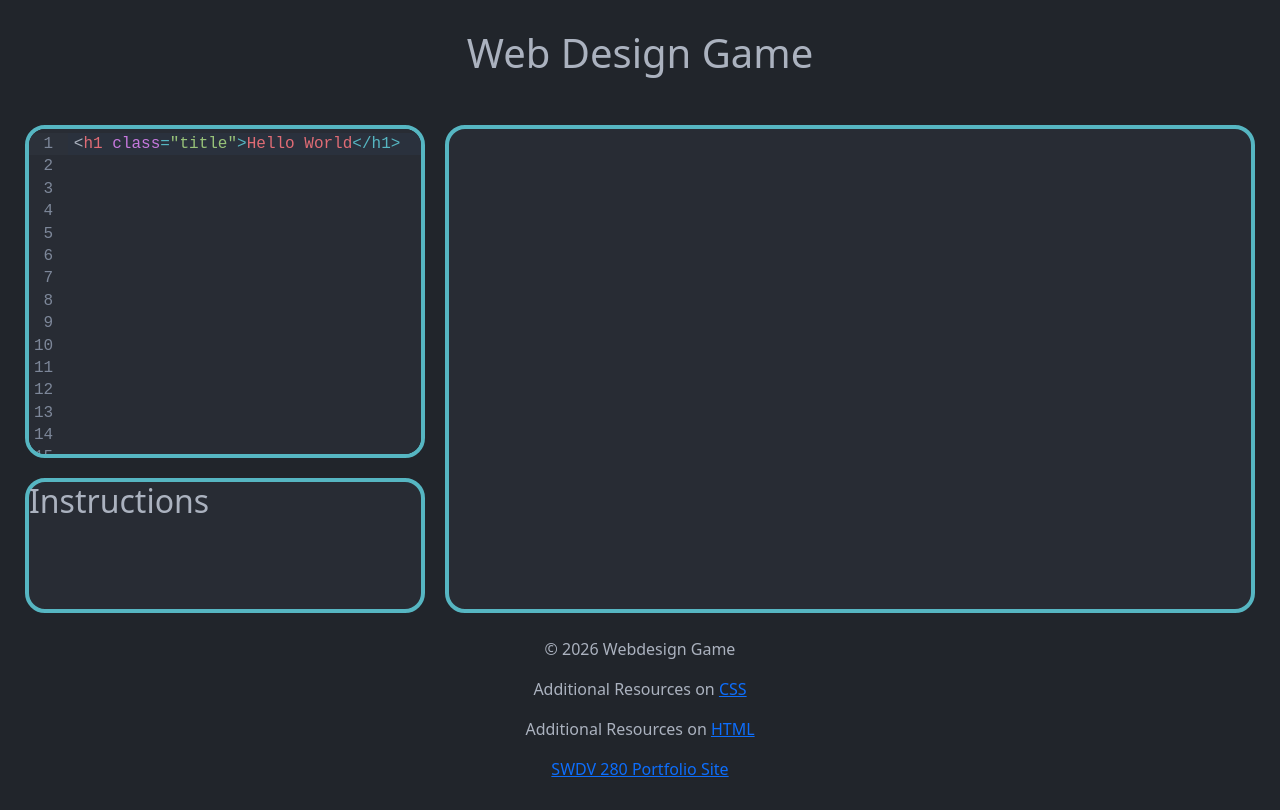
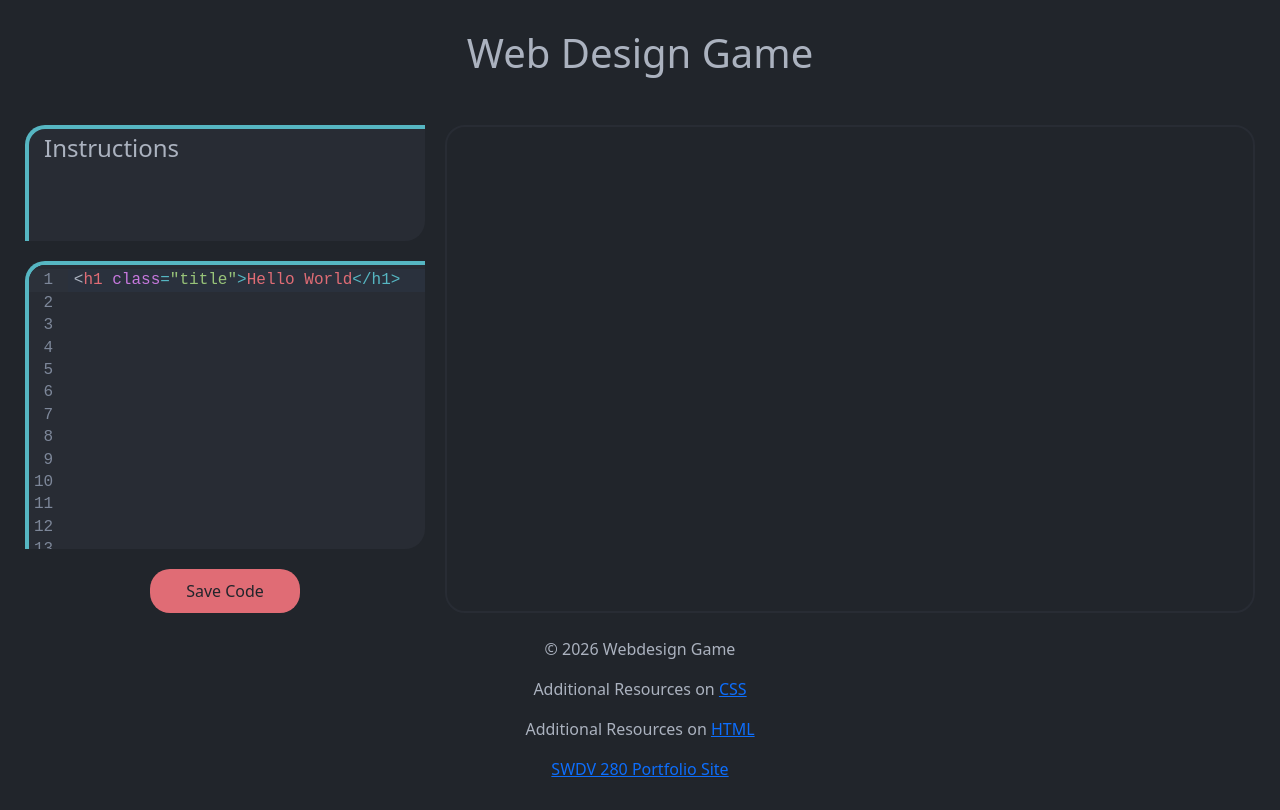
Before and after one commit to DevinneLeigh/Web-Design-Game, a Vue app: page / in a window 1280 px wide. Built offline with nearby package versions, Linux system fonts and the light colour scheme.

Commit message:
Add button component. Add logic to save user input to local storage. Style updates.

```diff
--- a/src/assets/styles/main.scss
+++ b/src/assets/styles/main.scss
@@ -65,6 +65,10 @@ $xxl: 1400px;
   color: $light;
 }
 
+h2 {
+  margin: 5px 15px;
+  font-size: 24px;
+}
 .game-window {
   display: flex;
   flex-flow: column;
@@ -104,8 +108,8 @@ $xxl: 1400px;
 
 
 .output {
-  background-color: $dark2;
-  border: solid 5px $blue;
+  background-color: $dark;
+  border: solid 2px $dark2;
   border-radius: 20px;
   width: 100%;
   height: 400px;
@@ -121,6 +125,24 @@ $xxl: 1400px;
 }
 
 .custom-border {
-  border: solid 4px $blue;
+  border-left: solid 4px $blue;
+  border-top: solid 4px $blue;
+  border-top-left-radius: 20px;
+  border-bottom-right-radius: 20px;
+}
+
+.custom-button {
+  background-color: $pink;
+  color: $dark;
+  border: none;
+  padding: 10px 20px;
   border-radius: 20px;
+  width: 150px;
+  margin: auto;
+  cursor: pointer;
+  font-size: 16px;
+  transition: background-color 0.3s ease;
+  &:hover {
+    background-color: darken($pink, 8%);
+  }
 }
--- /dev/null
+++ b/src/components/Button.vue
@@ -0,0 +1,20 @@
+<template>
+  <button :class="buttonClass" @click="handleClick">
+    {{ label }}
+  </button>
+</template>
+
+<script setup>
+import { defineProps, defineEmits } from 'vue'
+
+const props = defineProps({
+  label: { type: String, default: 'Continue' },
+  buttonClass: { type: String, default: '' }
+})
+
+const emit = defineEmits(['action'])
+
+function handleClick() {
+  emit('action')
+}
+</script>
--- a/src/components/CodeEditor.vue
+++ b/src/components/CodeEditor.vue
@@ -3,18 +3,28 @@
 </template>
 
 <script setup>
-import { onMounted, ref } from 'vue'
+import { ref, onMounted, defineExpose } from 'vue'
 import { EditorView, basicSetup } from 'codemirror'
 import { javascript } from '@codemirror/lang-javascript'
 import { oneDark } from '@codemirror/theme-one-dark'
 
 const editor = ref(null)
+let editorView = null
 
 onMounted(() => {
-  new EditorView({
-    doc: "<h1 class=\"title\">Hello World</h1>\n" + "\n".repeat(18),
+  const savedContent = localStorage.getItem("editorContent") || "<h1 class=\"title\">Hello World</h1>\n" + "\n".repeat(18)
+
+  editorView = new EditorView({
+    doc: savedContent,
     extensions: [basicSetup, javascript(), oneDark],
     parent: editor.value
   })
 })
+
+function getContent() {
+  return editorView ? editorView.state.doc.toString() : ""
+}
+
+defineExpose({ getContent })
+
 </script>
--- a/src/components/GameWindow.vue
+++ b/src/components/GameWindow.vue
@@ -1,22 +1,37 @@
 <template>
   <div class="game-window">
     <div class="left-side">
+      <div class="instructions custom-border">
+        <GameInstructions />
+      </div>
       <div class="editor custom-border">
-        <CodeEditor></CodeEditor>
+        <CodeEditor ref="editorRef" />
       </div>
-    <div class="instructions custom-border">
-      <GameInstructions></GameInstructions>
+      <Button
+        label="Save Code"
+        buttonClass="custom-button"
+        @action="handleSave" />
     </div>
-    </div>
-    <div class="output custom-border">
-      <!-- Placeholder for now -->
-      <CodeOutput></CodeOutput>
+    <div class="output">
+      <CodeOutput />
     </div>
   </div>
 </template>
 
 <script setup>
+import { ref } from 'vue'
 import CodeEditor from './CodeEditor.vue'
 import GameInstructions from './GameInstructions.vue'
-import CodeOutput from './CodeOutput.vue';
+import CodeOutput from './CodeOutput.vue'
+import Button from './Button.vue'
+
+const editorRef = ref(null)
+
+function handleSave() {
+  if (editorRef.value) {
+    const content = editorRef.value.getContent()
+    localStorage.setItem("editorContent", content)
+    alert("Code saved!")
+  }
+}
 </script>
```
Also changed, not shown: 5 other files (tests, documents, lock files or other folders).
